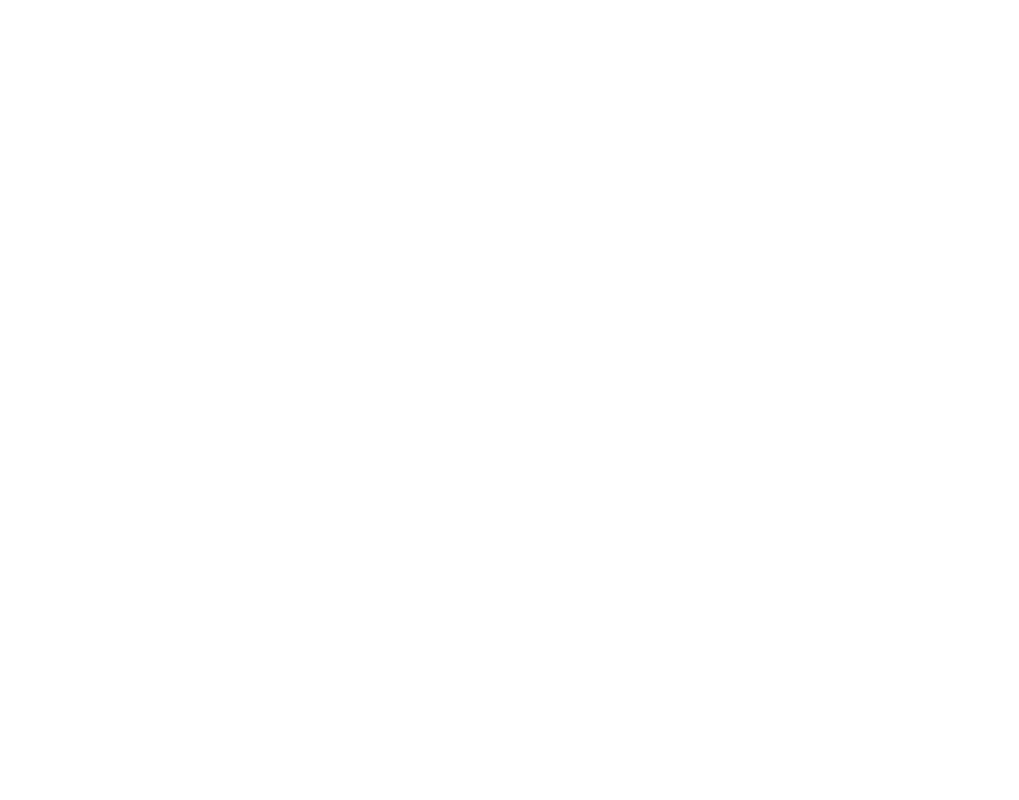
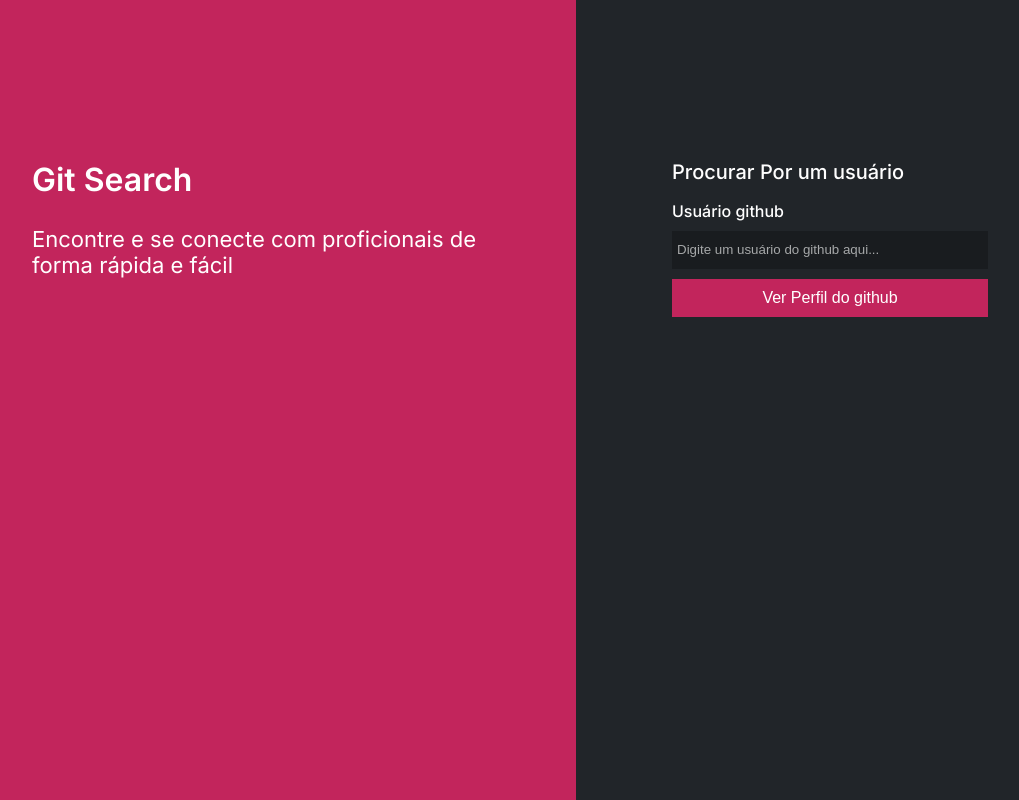
Before and after one commit to MathGoOli-Frontend/gitSearchBase-MathGoOli, a plain HTML site: page index.html in a window 1280 px wide. Shown: the whole page, without its empty margins (64-1083 px from the left). Drawn offline with Linux system fonts and the light colour scheme.

Commit message:
index.html e css feito

```diff
--- a/index.html
+++ b/index.html
@@ -12,11 +12,38 @@
       href="https://fonts.googleapis.com/css2?family=Inter:wght@100;200;300;400;500;600;700;800;900&display=swap"
       rel="stylesheet"
     />
+    <!-- css -->
+    <link rel="stylesheet" href="./src/styles/globalStyles.css">
+    <link rel="stylesheet" href="./src/styles/index.css">
+
+    <!-- scripts -->
+    <script type="module" src="./src/scripts/index.js" defer></script>
 
     <title>Git Search</title>
   </head>
   <body>
+    <main class="main__container">
+      <section class="main__left">
+        <div class="main__textContainer">
+          <h1 class="main__title">Git Search</h1>
+          <p class="main__p">Encontre e se conecte com proficionais de forma rápida e fácil</p>
+        </div>
+      </section>
+      <section class="main__right">
+        <div class="main__textContainer">
+          <h2 class="right__title">Procurar Por um usuário</h2>
 
-    <script type="module" src="./src/scripts/index.js"></script>
+          <form class="right__form" action="">
+            <label class="right__label"  for="user">Usuário github</label>
+            <input class="right__input" type="text" name="user" placeholder="Digite um usuário do github aqui...">
+            <button class="btn right__button">Ver Perfil do github</button>
+          </form>
+
+        </div>
+
+
+      </section>
+    </main>
+
   </body>
 </html>
--- a/src/styles/globalStyles.css
+++ b/src/styles/globalStyles.css
@@ -1,3 +1,8 @@
+body, main, section,button,input {
+  margin: 0;
+  padding: 0;
+}
+
 :root {
   --color-brand-1: #c2255c;
   --color-brand-2: #d6336c;
@@ -9,4 +14,21 @@
   --color-grey-7: #ffffff;
   --color-alert: #c22554;
   --font-primary: "Inter", sans-serif;
+
+  --font--size--title-1: 2rem;
+  --font--size--title-2: 1.25rem;
+
+  --font--size--text-1: 1.375rem;
+  --font--size--text-2: 0.875;
+  --font--size--text-3: 0.7;
+
+  --font--weight-1: 600;
+  --font--weight-2: 500;
+  --font--weight-3: 400;
+
 }
+
+body{
+  font-family: var(--font-primary);
+  color: var(--color-grey-7);
+}
--- /dev/null
+++ b/src/styles/index.css
@@ -0,0 +1,91 @@
+
+.main__container{
+    display: flex;
+}
+
+.main__left{
+    width: 50%;
+    height: 100vh;
+    background-color: var(--color-brand-1);
+
+    display: flex;
+    flex-direction: column;
+    justify-content: center;
+    align-items: center;
+}
+
+.main__right{
+    width: 50%;
+    height: 100vh;
+    background-color: var(--color-grey-2);
+
+    display: flex;
+    flex-direction: column;
+    justify-content: center;
+    align-items: center;
+}
+.main__textContainer{
+    width: 70%;
+    height: 30%;
+
+    position: relative;
+    bottom: 15vh;
+}
+
+.main__title{
+    font-size: var(--font--size--title-1);
+    font-weight: var(--font--weight-1);
+    margin-top: 0;
+}
+
+.main__p{
+    font-size: var(--font--size--text-1);
+    font-weight: var(--font--weight-3);
+}
+
+.right__title{
+    font-size: var(--font--size--title-2);
+    font-weight: var(--font--weight-2);
+    margin-top: 0;
+}
+
+.right__form{
+    display: flex;
+    flex-direction: column;
+    gap: 10px;
+}
+
+.right__label{
+    font-size: var(--font--size--text-2);
+    font-weight: var(--font--weight-2);
+}
+
+.right__input{
+    width: 311px;
+    height: 38px;
+
+    padding-left: 5px;
+    outline: none;
+    background-color: var(--color-grey-1);
+    color: var(--color-grey-7);
+    border: none;
+}
+
+.right__input::placeholder{
+    font-size: var(--font--size--text-2);
+    font-weight: var(--font--weight-2);
+    color: var(--color-grey-6);
+}
+
+
+.btn{
+    width: 316px;
+    height: 38px;
+    margin: 0;
+    border: none;
+
+    background-color: var(--color-brand-1);
+    color: var(--color-grey-7);
+    font-size: var(--font--size--text-3);
+    font-weight: var(--font--weight-3);
+}
```
